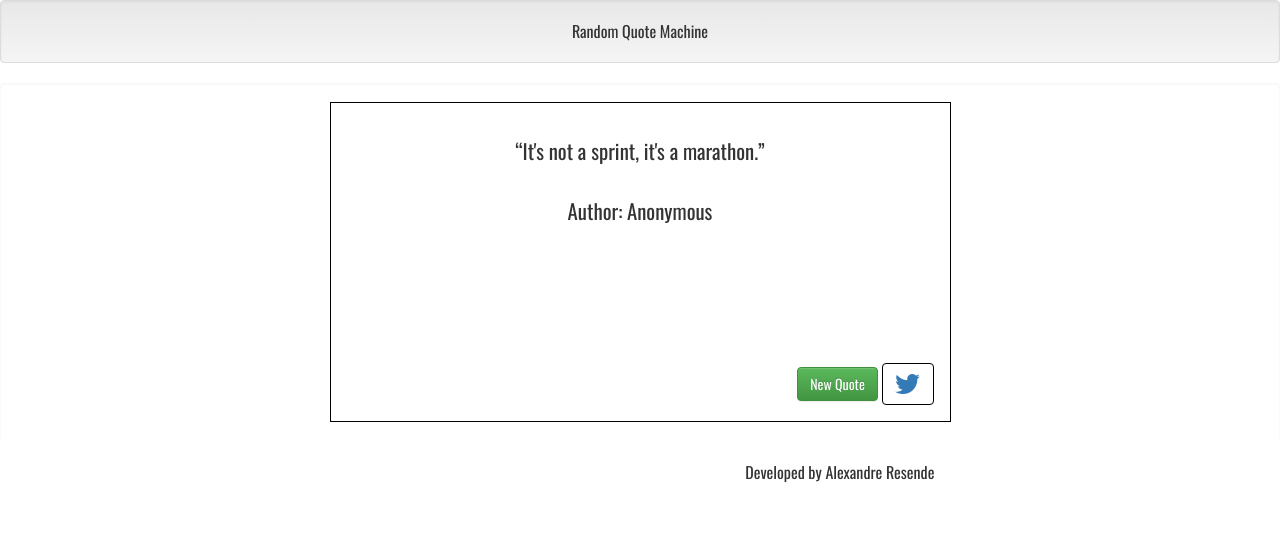
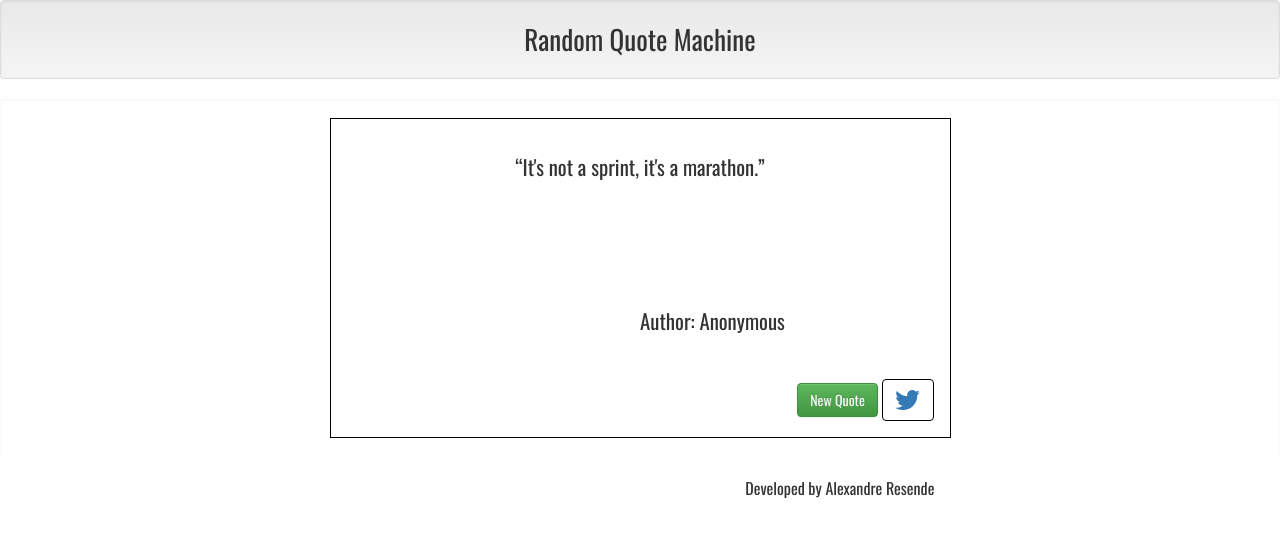
Before and after one commit to AlexandreResende/FreeCodeCamp, a plain HTML site: page newRandomQuoteMachine/index.html in a window 1280 px wide. Drawn offline with nearby package versions, Linux system fonts and the light colour scheme.

Commit message:
new changes to new random quote machine

```diff
--- a/newRandomQuoteMachine/index.html
+++ b/newRandomQuoteMachine/index.html
@@ -27,7 +27,7 @@
 
 		<div class="container-fluid">
 			<div class="row well">
-				<div class="col-sm-12 text-center"><span>Random Quote Machine</span></div>
+				<div class="col-sm-12 text-center"><span class="title">Random Quote Machine</span></div>
 			</div>
 		</div>
 
@@ -35,8 +35,8 @@
 			<div class="row well wellQuote">
 				<div class="col-sm-offset-3 col-sm-6 quoteBox">
 					<div class="text-center quote">
-						<q>It's not a sprint, it's a marathon.</q><br /><br />
-						<span>Author: Anonymous</span>
+						<q id="quote">It's not a sprint, it's a marathon.</q><br /><br />
+						<span id="author">Author: Anonymous</span>
 					</div>
 
 					<div class="buttonsBottom">
--- a/newRandomQuoteMachine/script/app.js
+++ b/newRandomQuoteMachine/script/app.js
@@ -2,7 +2,7 @@
 $(document).ready(function(){
 
 	$('#newQuote').on('click', function(){
-		console.log('New Quote');
+		console.log('New Quote.');
 	});
 
 	$('#tweetIt').on('click', function(){
--- a/newRandomQuoteMachine/style/style.css
+++ b/newRandomQuoteMachine/style/style.css
@@ -3,6 +3,10 @@ html, body {
 	height: 100%;
 	font-family: 'Oswald', sans-serif;
 	font-size: 1em;
+}
+
+.title {
+	font-size: 1.7em;
 }
 
 .wellQuote {
@@ -36,7 +40,10 @@ p {
 	margin-right: 27%;
 }
 
-
+#author {
+	position: absolute;
+	top: 9em;
+}
 
 
 
```
